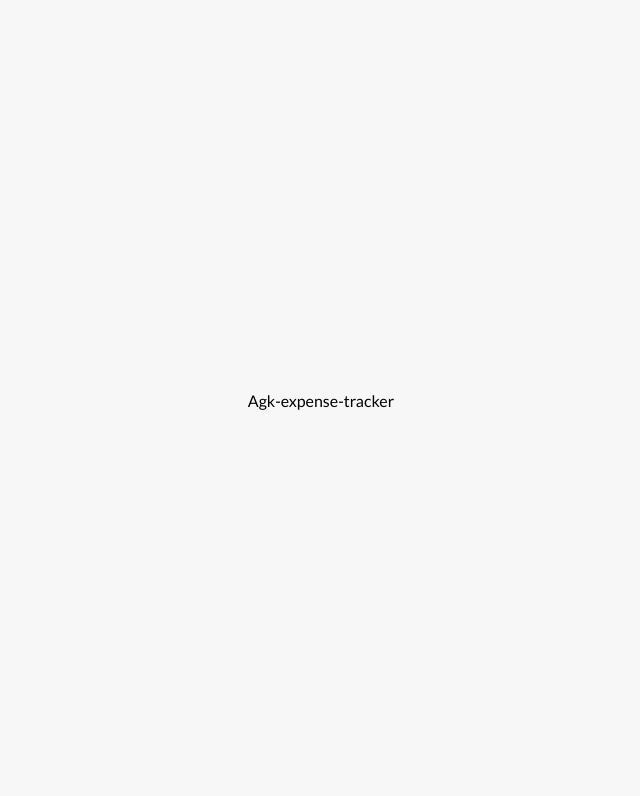
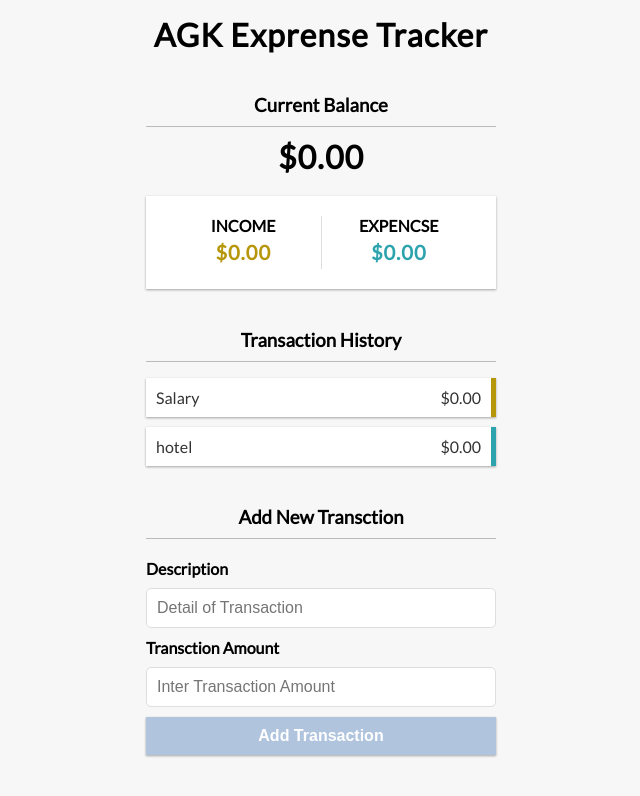
Before and after one commit to AjabGul/agk-expense-tracker-app, a React (Create React App) app: page / in a window 1280 px wide. Shown: the top 796 px of the page, without its empty margins (319-959 px from the left). Built offline with nearby package versions, Linux system fonts and the light colour scheme.

Commit message:
UI completed for expense tracker
UI completed

```diff
--- a/src/App.js
+++ b/src/App.js
@@ -1,12 +1,24 @@
 import React from 'react';
-
-// Import CSS
 import './App.css';
+import AccountSummary from './components/AccountSummary';
+import AddTransaction from './components/AddTransaction';
+import Balance from './components/Balance';
+import Header from "./components/Header";
+import TransactionHistory from './components/TransactionHistory';
 
 function App() {
   return (
         <div>
-          Agk-expense-tracker
+          <Header />
+          <div className="container">
+            <Balance/>
+            <AccountSummary />
+            <TransactionHistory />
+            <AddTransaction />
+
+
+
+          </div>
         </div>
   );
 }
--- /dev/null
+++ b/src/components/AccountSummary.js
@@ -0,0 +1,19 @@
+import React from 'react'
+
+const AccountSummary = () => {
+    return (
+        <div className="inc-exp-container">
+            <div>
+                <h4>INCOME</h4>
+                <p className="money plus">$0.00</p>
+            </div>
+            <div>
+                <h4>EXPENCSE</h4>
+                <p className="money minus">$0.00</p>
+            </div>
+
+        </div>
+    )
+}
+
+export default AccountSummary
--- /dev/null
+++ b/src/components/AddTransaction.js
@@ -0,0 +1,22 @@
+import React from 'react'
+
+const AddTransaction = () => {
+    return (
+        <div>
+            <h3>Add New Transction</h3>
+            <form>
+                <div className="form-control">
+                    <label htmlFor="description">Description</label>
+                    <input type="text" id="description" placeholder="Detail of Transaction" />
+                </div>
+                <div className="form-control">
+                    <label htmlFor="transactionamount">Transction Amount</label>
+                    <input type="number" id="tansactionamount" placeholder="Inter Transaction Amount" />
+                </div>
+                <button className="btn">Add Transaction</button>
+            </form>
+        </div>
+    )
+}
+
+export default AddTransaction
--- /dev/null
+++ b/src/components/Balance.js
@@ -0,0 +1,12 @@
+import React from 'react'
+
+const Balance = () => {
+    return (
+        <div>
+            <h3>Current Balance</h3>
+            <h1>$0.00</h1>
+        </div>
+    )
+}
+
+export default Balance
--- /dev/null
+++ b/src/components/Header.js
@@ -0,0 +1,11 @@
+import React from 'react';
+
+const Header = () => {
+    return (
+        <h1>
+           AGK Exprense Tracker
+        </h1>
+    )
+}
+
+export default Header;
--- /dev/null
+++ b/src/components/TransactionHistory.js
@@ -0,0 +1,23 @@
+import React from 'react'
+
+const TransactionHistory = () => {
+    return (
+        <div>
+            <h3>Transaction History</h3>
+            <ul className="list">
+                <li className="plus">
+                    Salary
+                    <span>$0.00</span>
+                    <button className="delete-btn">X</button>
+                </li>
+                <li className="minus">
+                    hotel
+                    <span>$0.00</span>
+                    <button className="delete-btn">X</button>
+                </li>
+            </ul>
+        </div>
+    )
+}
+
+export default TransactionHistory
```
